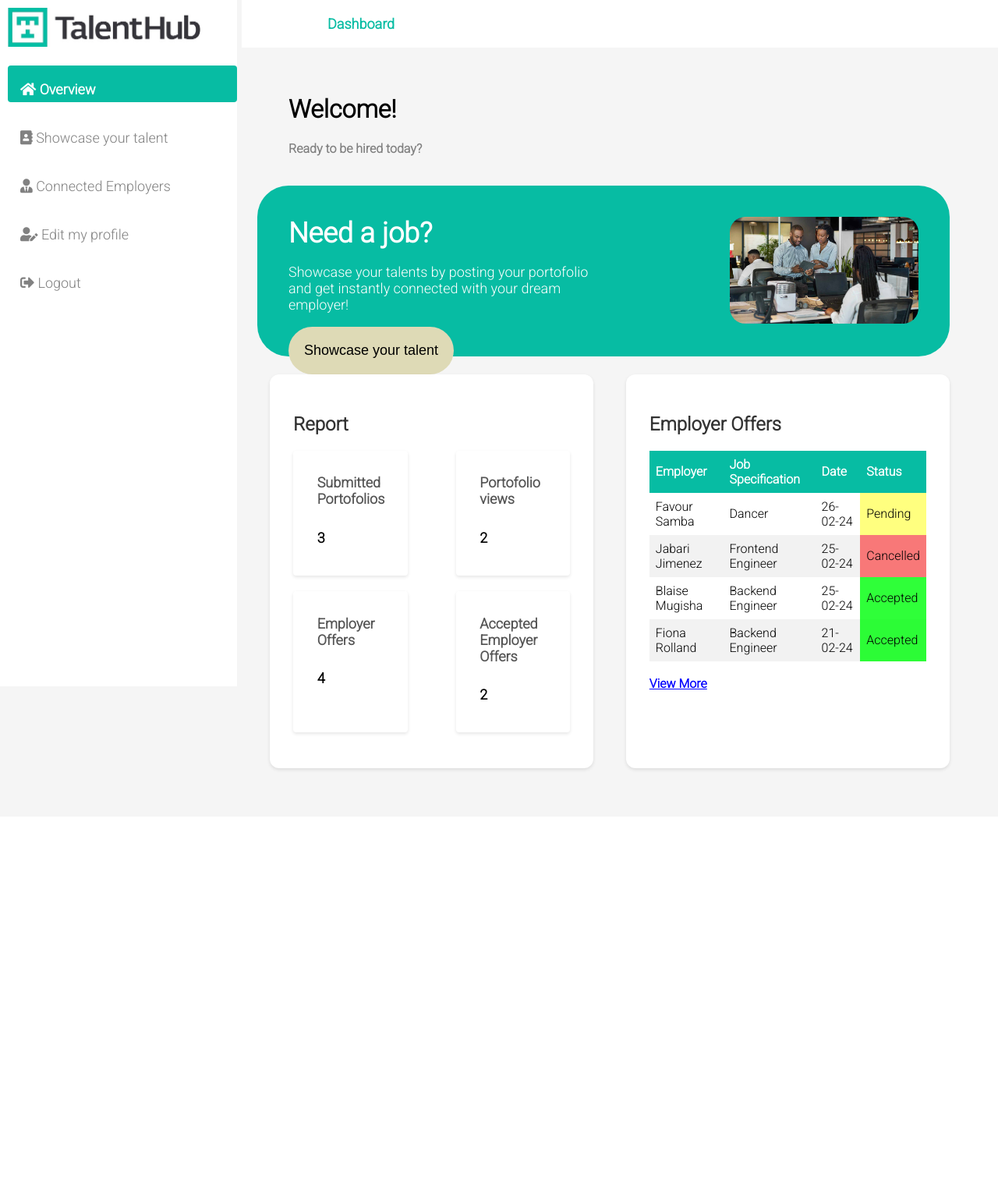
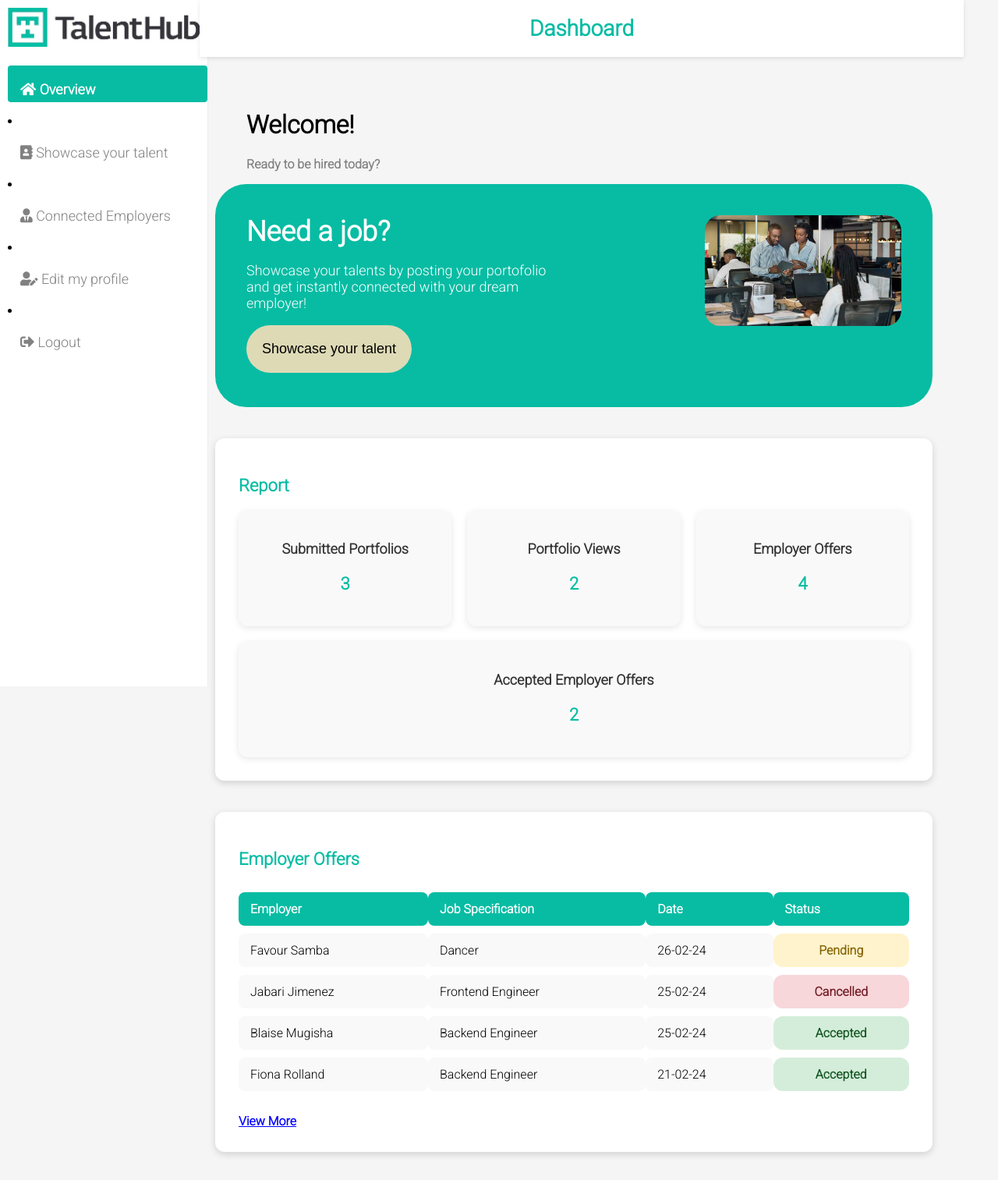
Before and after one commit to Munyanezallouisherve/Talent-hub, a PHP site: page /pages/employee_dashboard.php in a window 1280 px wide. Shown: the whole page at 78% size. Before the commit the page ends 990 px from the top, so only its background shows below. Run offline with PHP 8.4, Linux system fonts and the light colour scheme.

Commit message:
updates on 1st oct

```diff
--- a/pages/Recordsavedsuccessfully.php
+++ b/pages/Recordsavedsuccessfully.php
@@ -49,7 +49,7 @@
   <div class="container">
     <h2>Record Saved Successfully!</h2>
     <p>Your record has been successfully saved in our system. Thank you for providing the necessary information.</p>
-    <a href="Talent_showcasing.php" class="button">Go Back</a>
+    <a href="../pages/Talent_showcasing.php" class="button">Go Back</a>
   </div>
 </body>
 
--- a/pages/connection.php
+++ b/pages/connection.php
@@ -2,7 +2,7 @@
 // Database connection parameters
 $servername = "localhost";
 $username = "root";
-$dbname = "TalentHub";
+$dbname = "TalentHub1";
 $password = " ";
 
 // Create connection
--- a/pages/employee_dashboard.php
+++ b/pages/employee_dashboard.php
@@ -39,13 +39,14 @@
         </div>
 
         <div class="activity-overview">
-            <h2><a href="#">Report</a></h2>
+    <h2>Report</h2>
+    <div class="cards-container">
         <div class="card">
-            <h3>Submitted Portofolios</h3>
+            <h3>Submitted Portfolios</h3>
             <p>3</p>
         </div>
         <div class="card">
-            <h3>Portofolio views</h3>
+            <h3>Portfolio Views</h3>
             <p>2</p>
         </div>
         <div class="card">
@@ -57,6 +58,8 @@
             <p>2</p>
         </div>
     </div>
+</div>
+
 
       <div class="hiring-status">
         <h2><a href="#">Employer Offers</a></h2>
--- a/pages/forgot_password.php
+++ b/pages/forgot_password.php
@@ -85,7 +85,7 @@ if(isset($_SESSION['error_message']) && $_SESSION['error_message'] != ""){
 <body>
     <div class="forgot-password-container">
         <h2 style="background-color: rgba(54, 137, 131, 0.5); text-align:center;">Forgot Password</h2>
-        <form action="forgot_password_action.php" method="post" name="forgotPasswordForm" id="forgotPasswordForm">
+        <form action="../pages/forgot_password_action.php" method="post" name="forgotPasswordForm" id="forgotPasswordForm">
             <div class="form-group">
                 <label for="email">Email</label>
                 <input type="email" id="email" name="email" required>
--- a/pages/password_reset_success.php
+++ b/pages/password_reset_success.php
@@ -44,7 +44,7 @@
   <div class="container">
     <h2>Password Reset Successfully!</h2>
     <p>Your password has been successfully reset.</p>
-    <a href="login.php" class="button">Go Back to Login</a>
+    <a href="../pages/login.php" class="button">Go Back to Login</a>
   </div>
 </body>
 
--- a/pages/signUp_successful.php
+++ b/pages/signUp_successful.php
@@ -44,7 +44,7 @@
   <div class="container">
     <h2>Registration Successful!</h2>
     <p>Your account has been created.</p>
-    <a href="login.php" class="button">Login</a>
+    <a href="../pages/login.php" class="button">Login</a>
   </div>
 </body>
 
--- a/styles/employee_dashboard.css
+++ b/styles/employee_dashboard.css
@@ -7,6 +7,29 @@
   background-color: whitesmoke;
 }
 
+/* ----------------- TOP NAV ----------------- */
+.topnav {
+  background-color: white;
+  color: #07bca3;
+  display: flex;
+  justify-content: center; /* center Dashboard text */
+  align-items: center;
+  padding: 20px 10px;
+  position: fixed;
+  width: 75%;
+  left: 20%; /* matches sidebar width */
+  top: 0;
+  z-index: 2;
+  box-shadow: 0 2px 5px rgba(0,0,0,0.1);
+}
+
+.topnav h1 {
+  margin: 0;
+  font-weight: bolder;
+  font-size: 28px;
+  text-align: center;
+}
+
 .topnav a {
   float: left;
   color: #333;
@@ -14,7 +37,6 @@
   padding: 14px 16px;
   text-decoration: none;
   font-size: 14px;
-
 }
 
 .topnav a:hover {
@@ -34,6 +56,7 @@
   color: whitesmoke;
   border-radius: 16px;
 }
+
 .topnav a.signup:hover {
   color: whitesmoke;
   background-color: #07bca3;
@@ -68,68 +91,77 @@
   font-weight: bold;
 }
 
-    .container {
-      display: flex;
-      width:85%;
-      flex-direction: column;
-      height: 100vh;
-      margin-left:150px;
-      margin-right:0;
-    }
 
-    .topnav {
-      background-color: white;
-      color: #07bca3;
-      display: flex;
-      justify-content: space-between;
-      align-items: center;
-      padding: 20px;
-      margin-left: 160px;
-      padding: 20px 10px;
-      position: fixed;
-      width: 100%;
-      overflow: hidden;
-    }
-
-    .topnav h1 {
-      margin: 0;
-      font-weight: bolder;
-      font-size: large;
-      margin-left: 100px;
-    }
 .topnav-centered {
   margin-top: -80px;
 }
 
+/* ----------------- SIDE NAV ----------------- */
+.sidenav {
+  height: 100%;
+     width: 20%;      /* FIXED WIDTH */
+  position: fixed;
+  z-index: 1;
+  top: 0;
+  left: 0;
+  background-color: white;
+  overflow-x: hidden;
+  padding-top: 80px;
+  padding-left: 10px;
+  margin-top: 0;
+  border-right: 1px solid #eee;
+}
 
-    .sidenav.topnav-centered a {
-      float: none;
-      position: absolute;
-      left: 50%;
-      transform: translate(-50%);
+.sidenav a {
+  padding: 20px 8px 6px 16px;
+  text-decoration: none;
+  font-size: 18px;
+  color: #818181;
+  display: block;
+  margin-bottom:15px;
+}
+
+.sidenav a:hover {
+  color: #dedab6;
+  background-color:#07bca3;
+  border-radius: 10px;
+  padding: 12px 20px;
+}
+
+a.active {
+  background-color: #07bca3;
+  color: white;
+  border-radius: 4px;
+  font-weight: 900;
+}
+
+/* ----------------- MAIN CONTENT ----------------- */
+.container {
+  display: flex;
+  flex-direction: column;
+  height: 100vh;
+  margin-left: 20%;
+  width: 75%;
 }
 
 .dashboard {
-      margin-top: 80px;
+  margin-top: 100px;
   display: flex;
-      flex-direction: row;
   flex-wrap: wrap;
   justify-content: space-between;
-      margin-left: 160px;
-      padding: 20px 20px;
+  padding: 20px;
 }
 
 .welcome {
   width: 100%;
 }
 
-    .welcome h1{
+.welcome h1,
+.welcome p {
   padding-left: 40px;
-
 }
 
-    .welcome p{
-      padding-left: 40px;
+.welcome p {
   font-weight: bolder;
   color: #818181;
 }
@@ -142,10 +174,8 @@
   font-size: 30px;
   margin-bottom: 40px;
   border-radius: 40px;
-      margin-left:60px;
   width: 100%;
   height:15%;
-      margin: 0 auto;
 }
 
 .intro h1 {
@@ -163,6 +193,7 @@
   float:right;
 }
 
+/* ----------------- CARDS & SECTIONS ----------------- */
 button {
   background-color: #dedab6;
   color: black;
@@ -175,155 +206,126 @@
 }
 
 
-    .activity-overview {
+.activity-overview, .hiring-status {
   background-color: white;
   border-radius: 12px;
-      box-shadow: 0 2px 4px rgba(0, 0, 0, 0.1);
+  box-shadow: 0 3px 10px rgba(0, 0, 0, 0.15);
   padding: 30px;
   margin-bottom: 20px;
-      width: 40%;
-      display: block;
-      height: 48%;
-      display: flex;
-      flex-wrap: wrap;
-      justify-content: space-between;
-      margin-left: 16px;
-    }
-
-    .activity-overview h2{
   width: 100%;
 }
 
-    .activity-overview a {
-      text-decoration: none;
-      color: #333;
-      font-weight: bold;
+.activity-overview h2 {
+  font-size: 22px;
+  margin-bottom: 20px;
+  color: #07bca3;
 }
 
+.cards-container {
+  display: flex;
+  flex-wrap: wrap;
+  gap: 20px;
+}
+
+.card {
+  flex: 1 1 calc(25% - 20px); /* 4 cards per row */
+  background-color: #f9f9f9;
+  border-radius: 12px;
+  box-shadow: 0 2px 8px rgba(0,0,0,0.1);
+  padding: 20px;
+  text-align: center;
+  transition: transform 0.3s ease;
+}
+
+.card:hover {
+  transform: translateY(-5px);
+}
+
+.card h3 {
+  margin-bottom: 10px;
+  font-size: 18px;
+  color: #333;
+}
+
+.card p {
+  font-size: 22px;
+  font-weight: bold;
+  color: #07bca3;
+}
+
+/* -------- HIRING STATUS TABLE -------- */
 .hiring-status {
   background-color: white;
   border-radius: 12px;
-      box-shadow: 0 2px 4px rgba(0, 0, 0, 0.1);
+  box-shadow: 0 3px 10px rgba(0, 0, 0, 0.15);
   padding: 30px;
+  margin-top: 20px;
+  width: 100%;
+}
+
+.hiring-status h2 {
+  font-size: 22px;
   margin-bottom: 20px;
-      width: 40%;
-      display: block;
-      height: 48%;
-      justify-content: space-between;
-      margin-left: 16px;
+  color: #07bca3;
+}
+
+.hiring-status table {
+  width: 100%;
+  border-collapse: separate;
+  border-spacing: 0 10px; /* space between rows */
+}
+
+.hiring-status th, .hiring-status td {
+  text-align: left;
+  padding: 12px 15px;
+  border-radius: 8px;
+}
+
+.hiring-status thead th {
+  background-color: #07bca3;
+  color: white;
+  font-weight: 600;
+}
+
+.hiring-status tbody tr {
+  background-color: #f9f9f9;
+  transition: transform 0.2s, box-shadow 0.2s;
+}
+
+.hiring-status tbody tr:hover {
+  transform: translateY(-2px);
+  box-shadow: 0 2px 8px rgba(0,0,0,0.1);
+}
+
+.hiring-status td.pending {
+  color: #856404;
+  background-color: #fff3cd;
+  font-weight: bold;
+  text-align: center;
+  border-radius: 12px;
+}
+
+.hiring-status td.rejected {
+  color: #721c24;
+  background-color: #f8d7da;
+  font-weight: bold;
+  text-align: center;
+  border-radius: 12px;
+}
+
+.hiring-status td.accepted {
+  color: #155724;
+  background-color: #d4edda;
+  font-weight: bold;
+  text-align: center;
+  border-radius: 12px;
 }
 
 .hiring-status a {
   text-decoration: none;
-      color: #333;
-      font-weight: bolder;
+  color: #07bca3;
+  font-weight: bold;
 }
-
-    .card {
-      background-color: white;
-      border-radius: 4px;
-      box-shadow: 0 2px 4px rgba(0, 0, 0, 0.1);
-      padding: 20px;
-      margin-bottom: 20px;
-      width: 30%;
+.hiring-status a:hover {
+  text-decoration: underline;
 }
-
-    .card h3 {
-      padding: 10%;
-      margin: 0;
-      font-weight: bold;
-      font-size: large;
-      color: #555;
-    }
-
-    .card p{
-      padding-left: 10%;
-      font-weight: 900;
-      font-size: large;
-    }
-
-    table {
-      border-collapse: collapse;
-      width: 100%;
-    }
-
-    th, td {
-      text-align: left;
-      padding: 8px;
-    }
-
-    tr:nth-child(even){background-color: #f2f2f2}
-
-    th {
-      background-color: #07bca3;
-      color: white;
-    }
-    tr:hover {background-color: #e6e3cd;}
-
-    li{
-        list-style-type: none;
-    }
-    .sidenav {
-        height: 100%;
-        width: 23%;
-        position: fixed;
-        z-index: 1;
-        top: 0;
-        left: 0;
-        background-color: white;
-        overflow-x: hidden;
-        padding-top: 80px;
-        padding-left: 10px;
-        margin-top: 0;
-      }
-
-
-
-      .sidenav a {
-        padding: 20px 8px 6px 16px;
-        text-decoration: none;
-        font-size: 18px;
-        color: #818181;
-        display: block;
-        margin-bottom:15px;
-
-      }
-
-      .sidenav a:hover {
-        color:  #dedab6;
-        background-color:#07bca3;
-        border-radius: 10px;
-        padding: 12px 20px;
-      }
-
-      .main {
-        margin-left: 160px;
-        padding: 0px 10px;
-      }
-
-      a.active {
-        background-color: #07bca3;
-        color: white;
-        border-radius: 4px;
-        font-weight: 900;
-      }
-
-      td.pending{
-        background-color: rgba(255, 255, 0, 0.5);
-      }
-      td.rejected{
-        background-color: rgba(255, 0, 0, 0.5);
-      }
-      td.accepted{
-        background-color: rgba(0, 255, 13, 0.815);
-      }
-
-      .active a{
-        background-color: #07bca3;
-        color: white;
-        border-radius: 4px
-      }
-
-      .active a {
-        color: white;
-      }
```
Also changed, not shown: pages/login.php (+65 -36 lines), pages/signUp.php (+113 -82 lines). Lines whose indentation alone changed are shown as unchanged.
